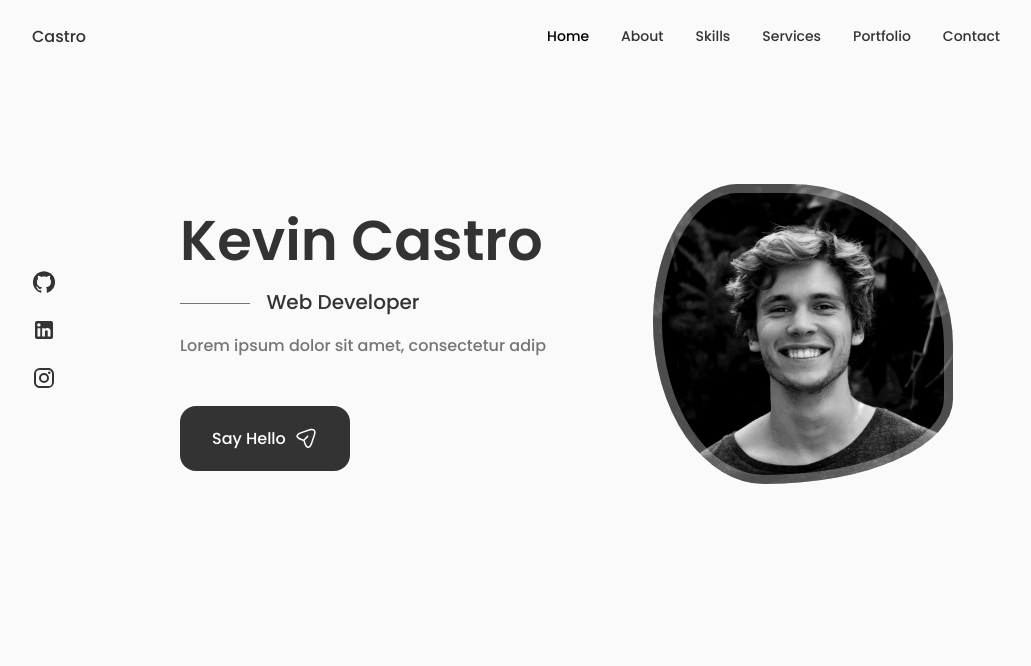
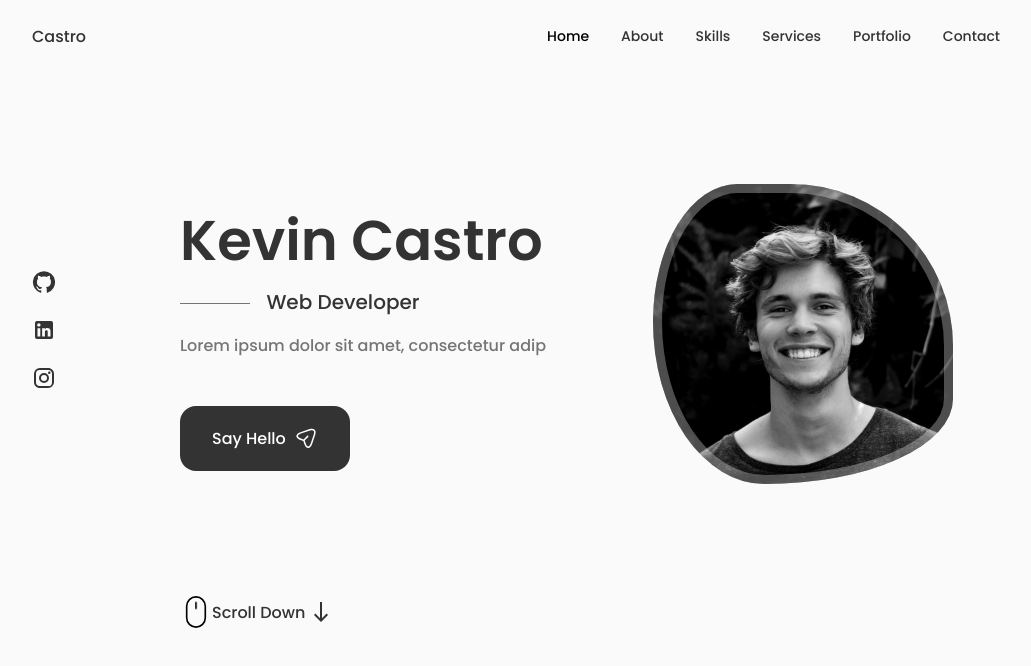
Before and after one commit to kevincastrochavez/kevin-portfolio, a React (Create React App) app: page / in a window 1280 px wide. Shown: the top 666 px of the page, without its empty margins (124-1155 px from the left). Built offline with nearby package versions, Linux system fonts and the light colour scheme.

Commit message:
imported the mouse svg into the scrolldown component, and styled the components in home and the main sections for all devices

```diff
--- a/src/components/Home.js
+++ b/src/components/Home.js
@@ -2,6 +2,7 @@
 
 import Social from './Social';
 import Data from './Data';
+import ScrollDown from './ScrollDown';
 
 function Home() {
   return (
@@ -14,6 +15,8 @@
 
           <Data />
         </div>
+
+        <ScrollDown />
       </div>
     </section>
   );
--- a/src/components/ScrollDown.js
+++ b/src/components/ScrollDown.js
@@ -1,7 +1,50 @@
 import React from 'react';
+import SouthIcon from '@mui/icons-material/South';
 
 function ScrollDown() {
-  return <div>ScrollDown</div>;
+  return (
+    <div className='scroll'>
+      <a href='#about' className='scroll-button button--flex'>
+        <svg
+          width='32px'
+          height='32px'
+          class='home__scroll-mouse'
+          viewBox='0 0 247 390'
+          version='1.1'
+          xmlns='http://www.w3.org/2000/svg'
+          xmlnsXlink='http://www.w3.org/1999/xlink'
+          style={{
+            fillRule: 'evenodd',
+            clipRule: 'evenodd',
+            strokeLinecap: 'round',
+            strokeLinejoin: 'round',
+            strokeMiterlimit: '1.5',
+          }}
+        >
+          <path
+            class='wheel'
+            d='M123.359,79.775l0,72.843'
+            style={{
+              fill: ' none',
+              stroke: '#000',
+              strokeWidth: ' 20px',
+            }}
+          ></path>
+          <path
+            id='mouse'
+            d='M236.717,123.359c0,-62.565 -50.794,-113.359 -113.358,-113.359c-62.565,0 -113.359,50.794 -113.359,113.359l0,143.237c0,62.565 50.794,113.359 113.359,113.359c62.564,0 113.358,-50.794 113.358,-113.359l0,-143.237Z'
+            style={{
+              fill: ' none',
+              stroke: '#000',
+              strokeWidth: ' 20px',
+            }}
+          ></path>
+        </svg>
+        <span className='scroll-name'>Scroll Down</span>
+        <SouthIcon className='scroll-arrow' />
+      </a>
+    </div>
+  );
 }
 
 export default ScrollDown;
--- a/src/styles/data.scss
+++ b/src/styles/data.scss
@@ -27,3 +27,28 @@
     margin-bottom: 48px;
   }
 }
+
+@media screen and (max-width: 992px) {
+  .data {
+    &__subtitle {
+      padding-left: 3.75rem;
+      margin-bottom: 16px;
+    }
+
+    &__subtitle::before {
+      width: 42px;
+      top: 0.8rem;
+    }
+
+    &__description {
+      max-width: initial;
+      margin-bottom: 40px;
+    }
+  }
+}
+
+@media screen and (max-width: 768px) {
+  .data {
+    grid-column: 1/3;
+  }
+}
--- a/src/styles/home.scss
+++ b/src/styles/home.scss
@@ -1,4 +1,8 @@
 .home {
+  &__container {
+    row-gap: 7rem;
+  }
+
   &__content {
     grid-template-columns: 116px repeat(2, 1fr);
     padding-top: 88px;
@@ -31,3 +35,44 @@
     border-radius: 60% 40% 30% 70%/60% 30% 70% 40%;
   }
 }
+
+@media screen and (max-width: 992px) {
+  .home {
+    &__content {
+      grid-template-columns: 100px repeat(2, 1fr);
+      column-gap: 1.25rem;
+    }
+
+    &__img {
+      width: 350px;
+      height: 350px;
+      box-shadow: inset 0 0 0 8px rgb(255 255 255 / 30%);
+    }
+  }
+}
+
+@media screen and (max-width: 768px) {
+  .home {
+    &__content {
+      grid-template-columns: 0.5fr 3fr;
+      padding-top: 3.5rem;
+    }
+
+    &__img {
+      order: initial;
+      justify-self: initial;
+      box-shadow: inset 0 0 0 6px rgb(255 255 255 / 30%);
+      width: 200px;
+      height: 200px;
+    }
+  }
+}
+
+@media screen and (max-width: 350px) {
+  .home {
+    &__img {
+      width: 180px;
+      height: 180px;
+    }
+  }
+}
--- a/src/styles/main.scss
+++ b/src/styles/main.scss
@@ -3,3 +3,4 @@
 @import './home.scss';
 @import './social.scss';
 @import './data.scss';
+@import './scrollDown.scss';
--- /dev/null
+++ b/src/styles/scrollDown.scss
@@ -0,0 +1,39 @@
+.scroll {
+  margin-left: 9.25rem;
+
+  &-name {
+    color: $title;
+    font-weight: 500;
+    margin-right: 4px;
+  }
+
+  &-arrow {
+    font-size: 1.25rem;
+    color: $title;
+  }
+}
+
+.wheel {
+  animation: scroll 2s ease infinite;
+}
+
+@keyframes scroll {
+  0% {
+    transform: translateY(0);
+  }
+  30% {
+    transform: translateY(3.75rem);
+  }
+}
+
+@media screen and (max-width: 992px) {
+  .scroll {
+    margin-left: 7.5rem;
+  }
+}
+
+@media screen and (max-width: 768px) {
+  .scroll {
+    display: none;
+  }
+}
--- a/src/styles/variables.scss
+++ b/src/styles/variables.scss
@@ -158,10 +158,29 @@
     margin-left: $m6;
     margin-right: $m6;
   }
+
+  .button {
+    padding: 1rem 1.75rem;
+  }
+
+  .button__icon {
+    width: 22px;
+    height: 22px;
+  }
+}
+
+@media screen and (max-width: 768px) {
+  .section {
+    padding: 2rem 0 4rem;
+  }
 }
 
 @media screen and (max-width: 350px) {
   .container {
+    :root {
+      $big-font: 2.25rem;
+    }
+
     margin-left: $m4;
     margin-right: $m4;
   }
```
